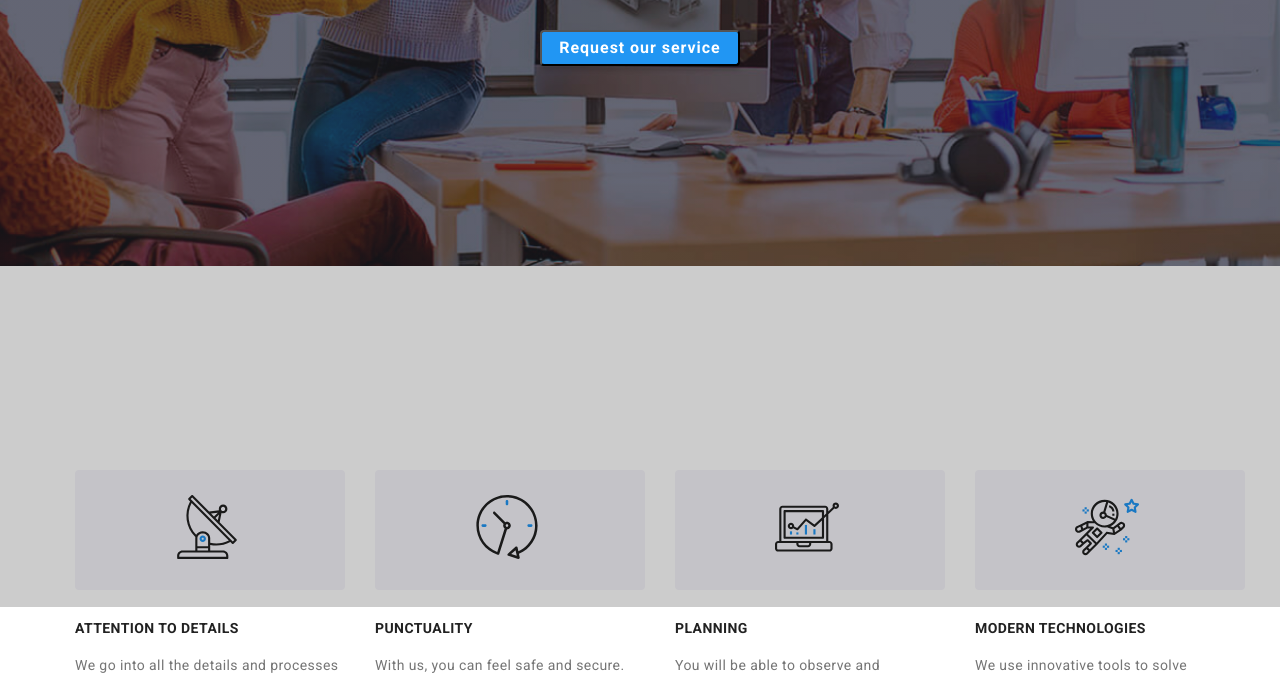
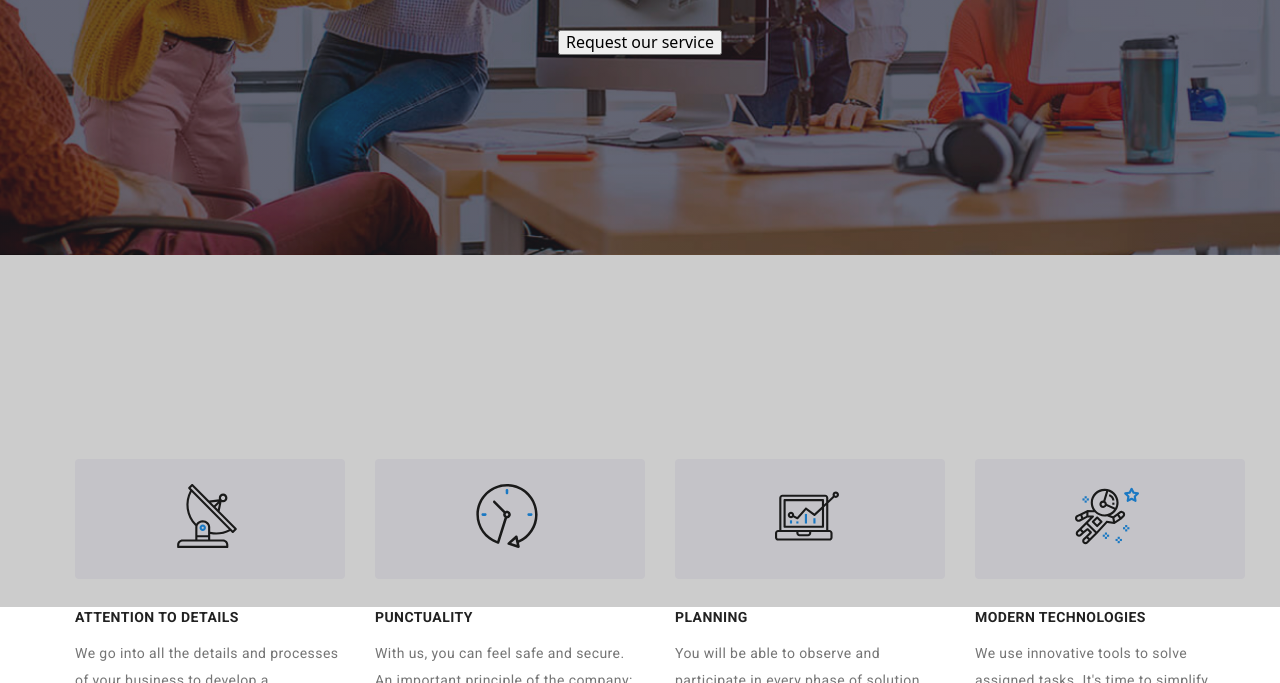
Before and after one commit to cristinamacicasan/goit-markup-hw-06, a plain HTML site: page index.html in a window 1280 px wide. Shown: the part 417-1100 px from the top of the page. Drawn offline with nearby package versions, Linux system fonts and the light colour scheme.

```diff
--- a/index.html
+++ b/index.html
@@ -80,7 +80,7 @@
           </div>
 
           <div class="button-container">
-            <button data-modal-open class="button-request" type="button">
+            <button data-modal-open class="button" type="button">
               Request our service
             </button>
           </div>
```
